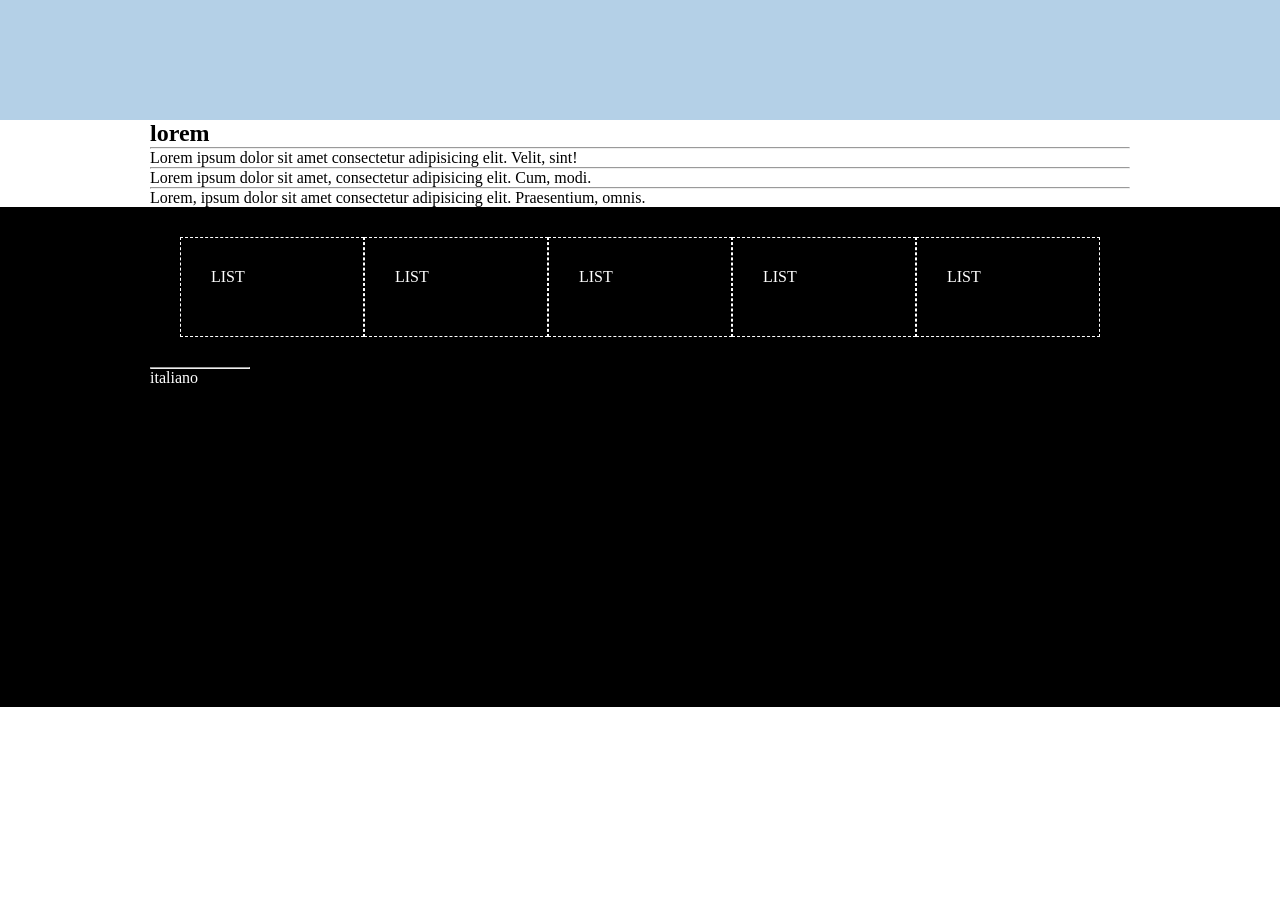
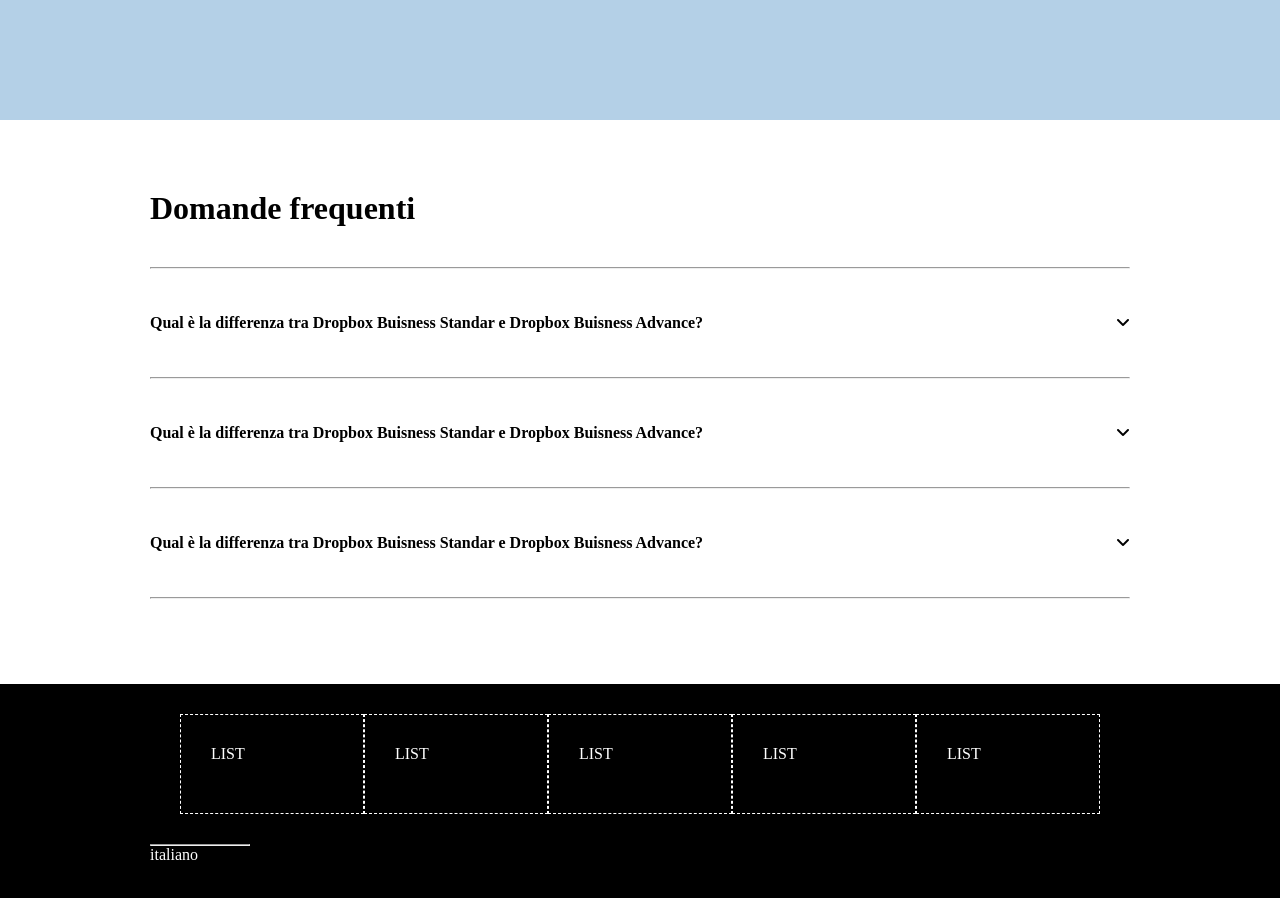
Before and after one commit to giuseppemsabino/htmlcss-dropbox, a plain HTML site: page index.html in a window 1280 px wide. Shown: the part 4570-5468 px from the top of the page. Before the commit the page ends 5277 px from the top, so only its background shows below. Drawn offline with Linux system fonts and the light colour scheme.

Commit message:
comun question div complete

```diff
--- a/css/style.css
+++ b/css/style.css
@@ -401,6 +401,32 @@ border: none;
   padding: 5px 40px;
 }
 
+
+/* comun questions */
+
+.comun-quest{
+  padding: 70px 0;
+}
+
+.comun-quest h2{
+  margin: 0 0 40px 0;
+  font-size: 2rem;
+}
+
+.comun-quest *{
+  margin: 15px 0;
+}
+.quest-item{
+  display: flex;
+  justify-content: space-between;
+  margin: 0;
+  padding: 0;
+}
+
+.comun-quest p{
+  font-weight: bolder;
+}
+
 footer {
   background-color: black;
   height: 500px;
--- a/index.html
+++ b/index.html
@@ -427,22 +427,38 @@
 
       <div class="container">
         <div class="comun-quest">
-          <h2>lorem</h2>
+          <h2>Domande frequenti</h2>
           <hr />
-          <p>
-            Lorem ipsum dolor sit amet consectetur adipisicing elit. Velit,
-            sint!
-          </p>
+          <div class="quest-item">
+            <div><p>
+              Qual è la differenza tra Dropbox Buisness Standar e Dropbox Buisness Advance?
+            </p></div>
+            <div>
+              <span><i class="fa-solid fa-angle-down"></i></span>
+            </div>
+
+          </div>
           <hr />
-          <p>
-            Lorem ipsum dolor sit amet, consectetur adipisicing elit. Cum, modi.
-          </p>
+          <div class="quest-item">
+            <div><p>
+              Qual è la differenza tra Dropbox Buisness Standar e Dropbox Buisness Advance?
+            </p></div>
+            <div>
+              <span><i class="fa-solid fa-angle-down"></i></span>
+            </div>
+
+          </div>
           <hr />
-          <p>
-            Lorem, ipsum dolor sit amet consectetur adipisicing elit.
-            Praesentium, omnis.
-          </p>
-        </div>
+          <div class="quest-item">
+            <div><p>
+              Qual è la differenza tra Dropbox Buisness Standar e Dropbox Buisness Advance?
+            </p></div>
+            <div>
+              <span><i class="fa-solid fa-angle-down"></i></span>
+            </div>
+
+          </div>
+          <hr>
       </div>
     </main>
 
```
